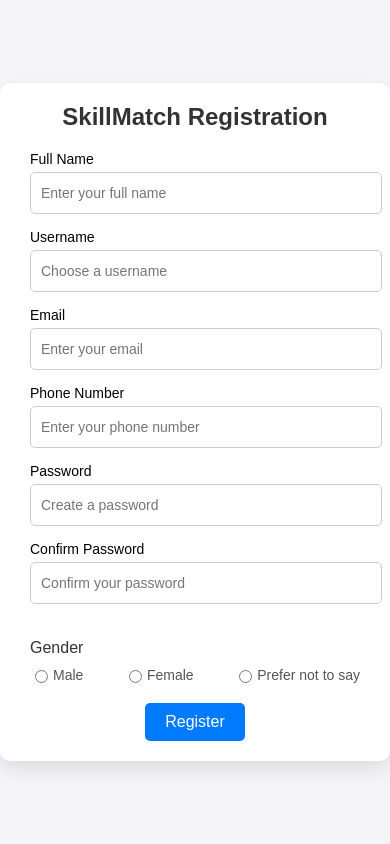
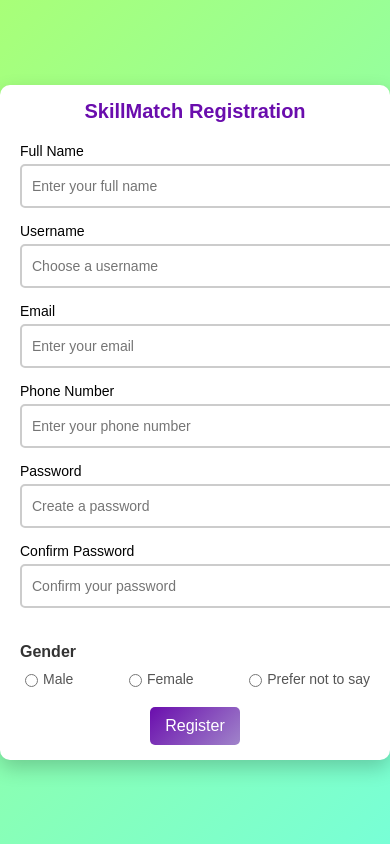
Before and after one commit to varunrajtv/skilllmatch, a plain HTML site: page index.html in a window 390 px wide. Drawn offline with Linux system fonts and the light colour scheme.

Commit message:
Update index.html

```diff
--- a/index.html
+++ b/index.html
@@ -8,7 +8,7 @@
     /* General styles */
     body {
       font-family: 'Poppins', sans-serif;
-      background: #f4f4f9;
+      background: linear-gradient(135deg, #a8ff78, #78ffd6);
       display: flex;
       justify-content: center;
       align-items: center;
@@ -18,19 +18,32 @@
 
     .container {
       background: #ffffff;
-      width: 400px;
+      width: 100%;
+      max-width: 400px;
       border-radius: 10px;
-      box-shadow: 0 8px 20px rgba(0, 0, 0, 0.1);
+      box-shadow: 0 8px 20px rgba(0, 0, 0, 0.2);
       overflow: hidden;
       padding: 20px 30px;
+      animation: fadeIn 1s ease-in-out;
+    }
+
+    @keyframes fadeIn {
+      from {
+        opacity: 0;
+        transform: translateY(20px);
+      }
+      to {
+        opacity: 1;
+        transform: translateY(0);
+      }
     }
 
     .title {
       font-size: 24px;
-      font-weight: 600;
+      font-weight: 700;
       text-align: center;
       margin-bottom: 20px;
-      color: #333;
+      color: #6a0dad;
     }
 
     /* Form content */
@@ -61,14 +74,15 @@
       height: 40px;
       padding: 0 10px;
       font-size: 14px;
-      border: 1px solid #ccc;
+      border: 2px solid #ccc;
       border-radius: 5px;
       outline: none;
-      transition: 0.3s;
+      transition: all 0.3s ease-in-out;
     }
 
     .input-box input:focus {
-      border-color: #007bff;
+      border-color: #6a0dad;
+      box-shadow: 0 0 10px rgba(106, 13, 173, 0.2);
     }
 
     /* Gender details */
@@ -78,7 +92,7 @@
 
     .gender-title {
       font-size: 16px;
-      font-weight: 500;
+      font-weight: 600;
       color: #333;
     }
 
@@ -94,10 +108,15 @@
       font-size: 14px;
       color: #555;
       cursor: pointer;
+      transition: color 0.3s ease-in-out;
     }
 
     .category input {
       margin-right: 5px;
+    }
+
+    .category label:hover {
+      color: #6a0dad;
     }
 
     /* Submit button */
@@ -106,18 +125,34 @@
     }
 
     .button input {
-      background: #007bff;
+      background: linear-gradient(135deg, #6a0dad, #a084ca);
       color: #fff;
       border: none;
       padding: 10px 20px;
       font-size: 16px;
       border-radius: 5px;
       cursor: pointer;
-      transition: 0.3s;
+      transition: all 0.3s ease-in-out;
     }
 
     .button input:hover {
-      background: #0056b3;
+      background: linear-gradient(135deg, #a084ca, #6a0dad);
+      box-shadow: 0 8px 15px rgba(106, 13, 173, 0.4);
+    }
+
+    /* Responsive design */
+    @media (max-width: 768px) {
+      .container {
+        padding: 15px 20px;
+      }
+
+      .title {
+        font-size: 20px;
+      }
+
+      .button input {
+        padding: 10px 15px;
+      }
     }
   </style>
 </head>
```
